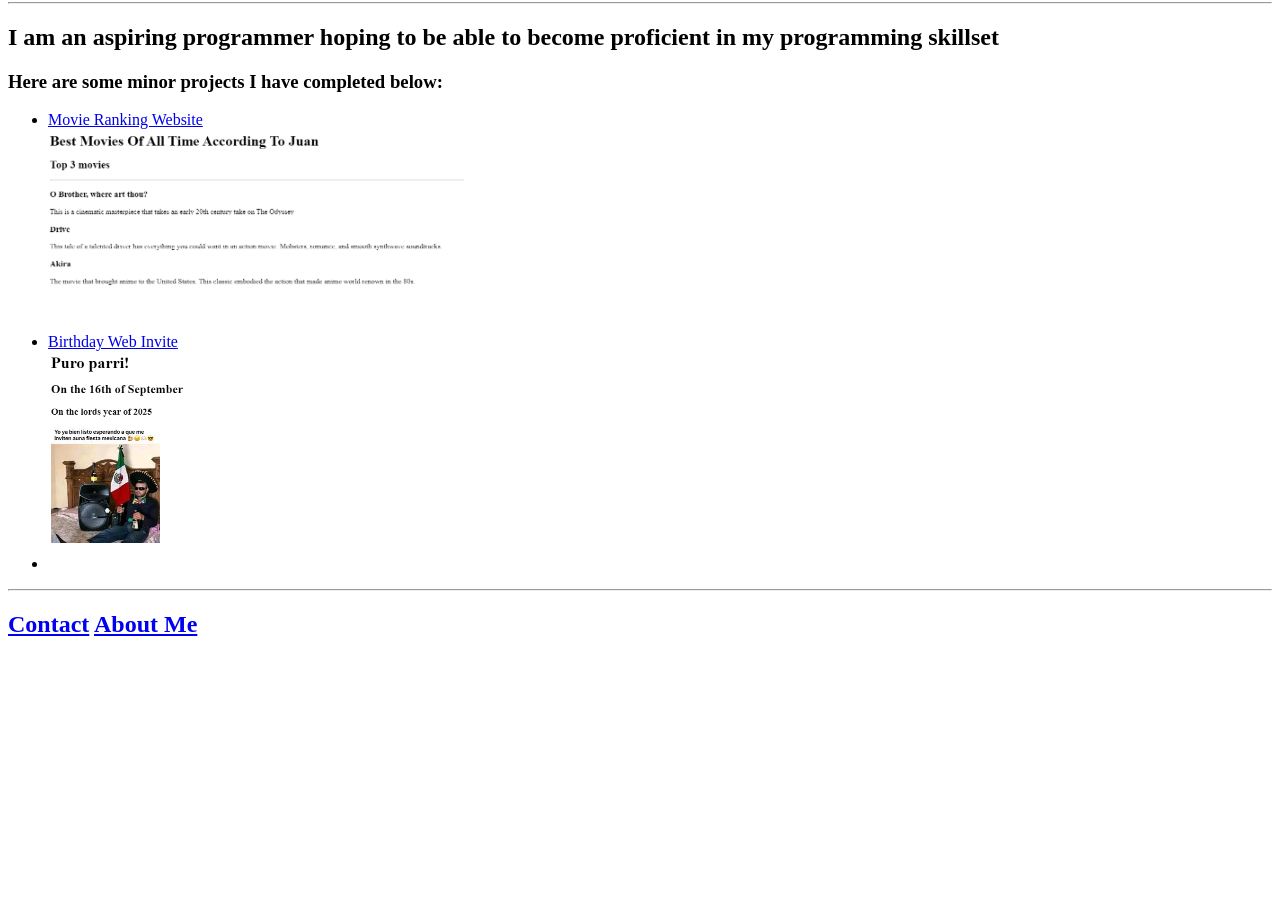
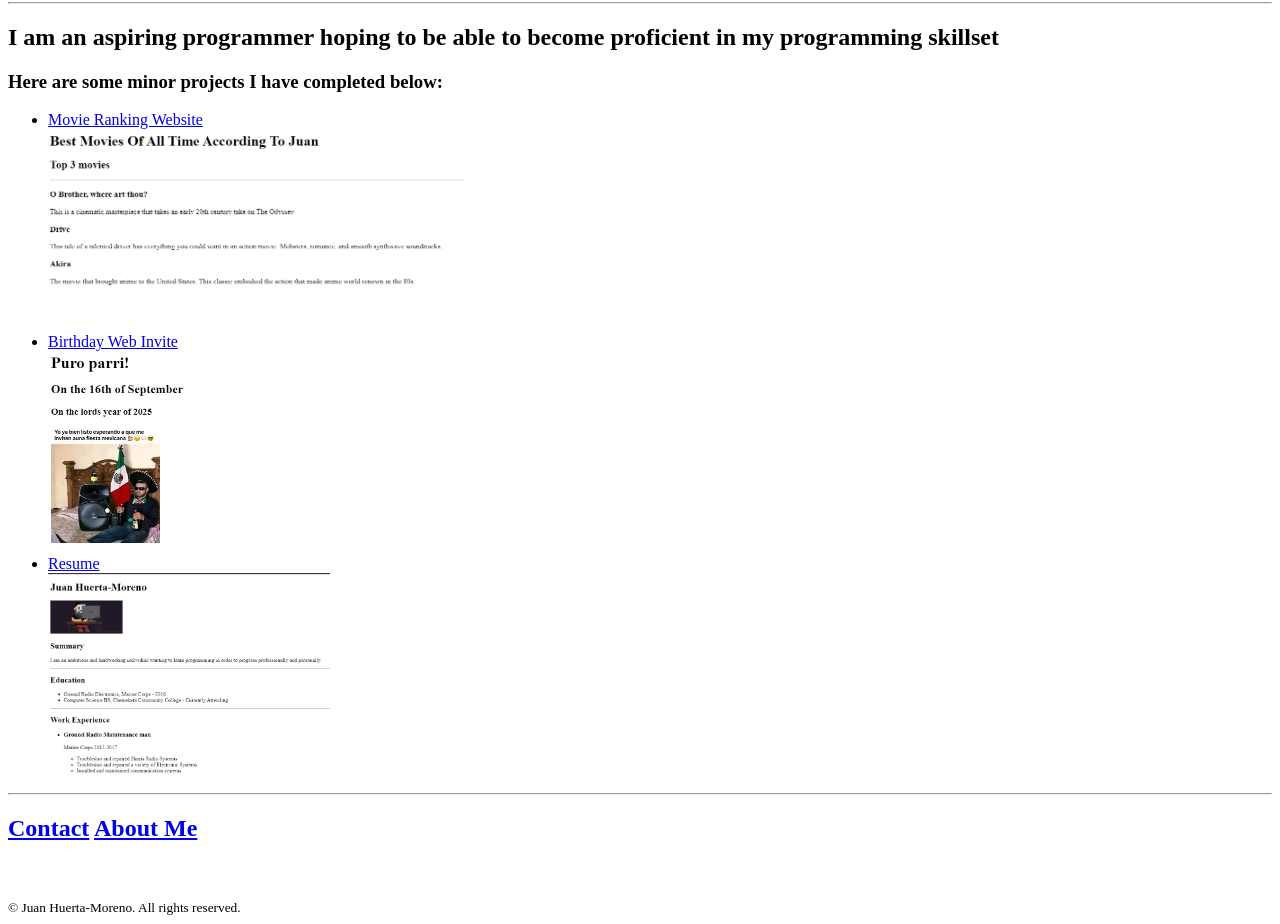
Before and after one commit to Jhuertamoreno/html-portfolio, a plain HTML site: page index.html in a window 1280 px wide. Shown: the part 78-1002 px from the top of the page. Before the commit the page ends 800 px from the top, so only its background shows below. Drawn offline with Linux system fonts and the light colour scheme.

Commit message:
Update index.html

```diff
--- a/index.html
+++ b/index.html
@@ -22,13 +22,21 @@
                 </li>
                     <img src="./assets/Birthday-Invite-website.png" height="200" href="./public/birthday-invite.html" alt="Preview of Birthday Invite website">
                 <li>
-                    <a href="./public/"
+                    <a href="./public/resume.html">Resume</a>
                 </li>
+                    <img src="./assets/resumeWebsite.png" height="200" href="./public/resume.html" alt="Preview of Resume">
             </ul>
             <hr />
             <h2>
             <a href="./public/contact.html">Contact</a>
             <a href="./public/about.html">About Me</a>
             </h2>
+            <br><br/>
+            <footer>
+                <small>
+                    © Juan Huerta-Moreno. All rights reserved.
+                </small>
+            </footer>
+        </body>
         </body>
     </html>
```
